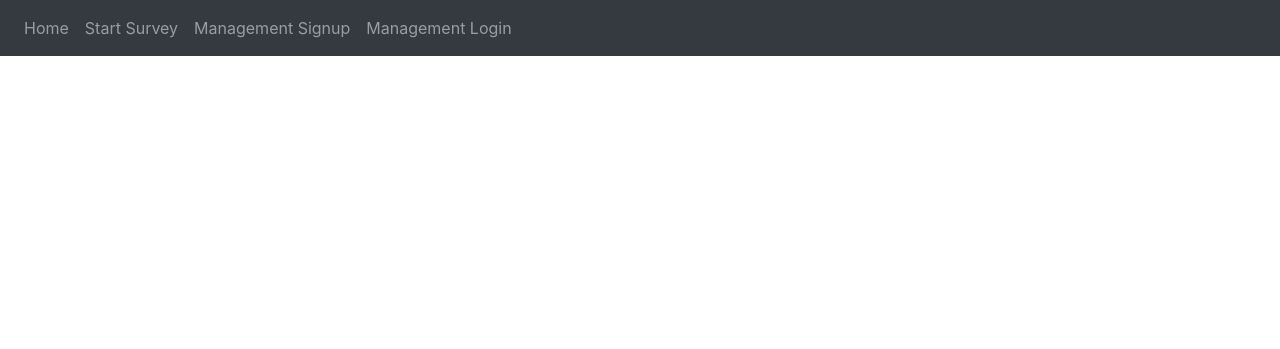
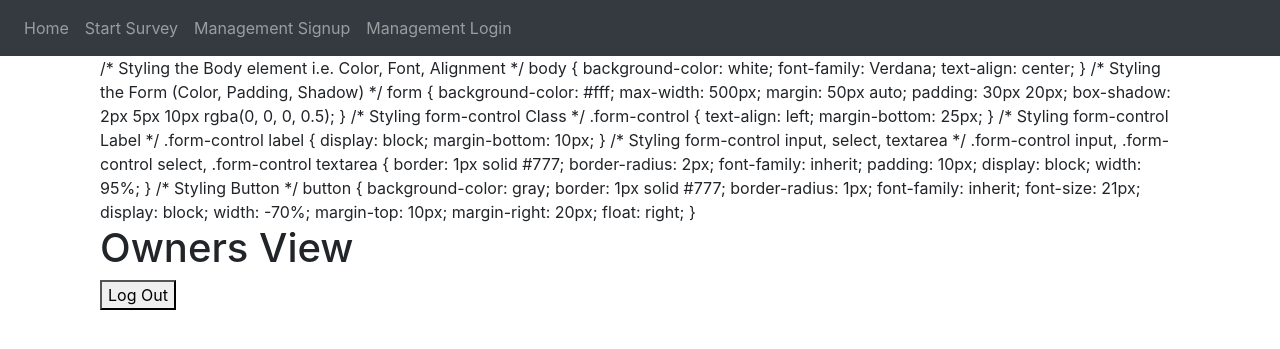
Before and after one commit to Petrut586/450_Project, a Flask app: page /reviews in a window 1280 px wide. Shown: the top 349 px of the page. Run offline with Flask 2, Linux system fonts and the light colour scheme; some libraries are stand-ins or nearby versions.

Commit message:
Changes made to get Alejandro's page back where it belongs

```diff
--- a/1020GolfCourse/website/templates/averagerating.html
+++ b/1020GolfCourse/website/templates/averagerating.html
@@ -18,7 +18,7 @@
     <style>
         h1,h2, table {
             text-align: center;
-            table-align: center;
+
           }
 
         .center {
--- a/1020GolfCourse/website/templates/reviews.html
+++ b/1020GolfCourse/website/templates/reviews.html
@@ -1,3 +1,72 @@
 {% extends "base.html" %} {% block title %}Reviews{% endblock %} {% block content %}
 
+/* Styling the Body element i.e. Color,
+Font, Alignment */
+body {
+    background-color: white;
+    font-family: Verdana;
+    text-align: center;
+}
+
+/* Styling the Form (Color, Padding, Shadow) */
+form {
+    background-color: #fff;
+    max-width: 500px;
+    margin: 50px auto;
+    padding: 30px 20px;
+    box-shadow: 2px 5px 10px rgba(0, 0, 0, 0.5);
+}
+
+/* Styling form-control Class */
+.form-control {
+    text-align: left;
+    margin-bottom: 25px;
+}
+
+/* Styling form-control Label */
+.form-control label {
+    display: block;
+    margin-bottom: 10px;
+}
+
+/* Styling form-control input,
+select, textarea */
+.form-control input,
+.form-control select,
+.form-control textarea {
+    border: 1px solid #777;
+    border-radius: 2px;
+    font-family: inherit;
+    padding: 10px;
+    display: block;
+    width: 95%;
+}
+
+
+/* Styling Button */
+button {
+    background-color: gray;
+    border: 1px solid #777;
+    border-radius: 1px;
+    font-family: inherit;
+    font-size: 21px;
+    display: block;
+    width: -70%;
+    margin-top: 10px;
+    margin-right: 20px;
+    float: right;
+}
+<body>
+<h1>Owners View</h1>
+
+<!-- Create Form -->
+<form id="form">
+
+<!-- Multi-line Text Input Control -->
+<button type="log out" value="log out">
+Log Out
+</button>
+
+</form>
+</body>
 {% endblock %}
```
